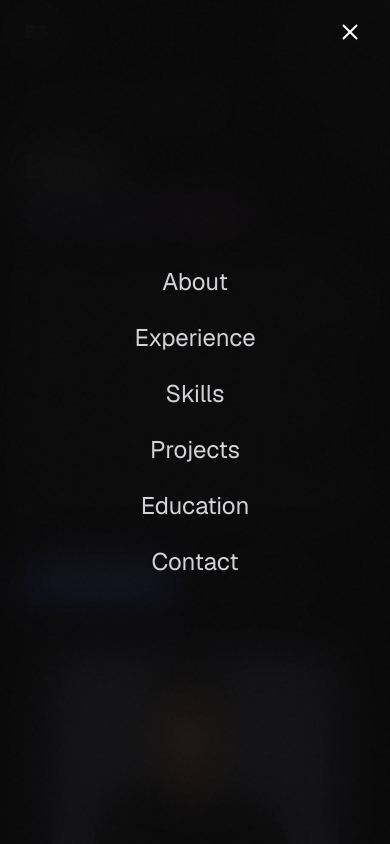
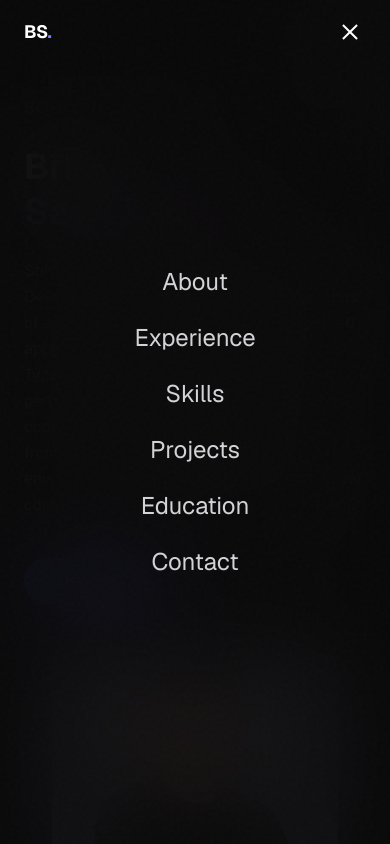
Before and after one commit to Briansangermano/portfolio2026, a Next.js app: page / in a window 390 px wide. Both pictures are taken after a click on the button "Toggle menu". Shown: the top 844 px of the page. Built offline with nearby package versions, Linux system fonts and the light colour scheme.

Commit message:
fix: mobile burger menu broken after selecting a tab
- Move mobile menu overlay outside <header> to fix nested
  position:fixed issue after scrolling
- Use functional state update for burger toggle
- Add type='button' to all buttons
- Remove backdropFilter from framer-motion animation props

```diff
--- a/src/components/layout/Header.tsx
+++ b/src/components/layout/Header.tsx
@@ -49,6 +49,7 @@ export default function Header() {
   }, [])
 
   return (
+    <>
     <header
       className={`fixed top-0 left-0 right-0 z-50 transition-all duration-500 ${
         scrolled
@@ -58,6 +59,7 @@ export default function Header() {
     >
       <nav className="mx-auto flex max-w-6xl items-center justify-between px-6 py-4">
         <button
+          type="button"
           onClick={() => scrollToSection("#hero")}
           className="relative text-lg font-bold tracking-tight text-white after:absolute after:-bottom-1 after:left-0 after:h-px after:w-full after:origin-right after:scale-x-0 after:bg-indigo-400 after:transition-transform after:duration-300 hover:after:origin-left hover:after:scale-x-100"
         >
@@ -70,6 +72,7 @@ export default function Header() {
             return (
               <li key={item.href}>
                 <button
+                  type="button"
                   onClick={() => scrollToSection(item.href)}
                   className={`relative rounded-lg px-4 py-2 text-sm transition-all duration-300 ${
                     isActive
@@ -92,7 +95,8 @@ export default function Header() {
         </ul>
 
         <button
-          onClick={() => setMobileOpen(!mobileOpen)}
+          type="button"
+          onClick={() => setMobileOpen(prev => !prev)}
           className="relative z-50 flex h-8 w-8 flex-col items-center justify-center gap-1.5 md:hidden"
           aria-label="Toggle menu"
         >
@@ -113,13 +117,14 @@ export default function Header() {
           />
         </button>
       </nav>
+    </header>
 
-      <AnimatePresence>
+    <AnimatePresence>
         {mobileOpen && (
           <motion.div
-            initial={{ opacity: 0, backdropFilter: "blur(0px)" }}
-            animate={{ opacity: 1, backdropFilter: "blur(20px)" }}
-            exit={{ opacity: 0, backdropFilter: "blur(0px)" }}
+            initial={{ opacity: 0 }}
+            animate={{ opacity: 1 }}
+            exit={{ opacity: 0 }}
             transition={{ duration: 0.3 }}
             className="fixed inset-0 z-40 flex items-center justify-center bg-[#0a0a0a]/90 backdrop-blur-2xl md:hidden"
           >
@@ -127,6 +132,7 @@ export default function Header() {
               {navItems.map((item) => (
                 <li key={item.href}>
                   <button
+                    type="button"
                     onClick={() => {
                       scrollToSection(item.href)
                       setMobileOpen(false)
@@ -140,7 +146,7 @@ export default function Header() {
             </ul>
           </motion.div>
         )}
-      </AnimatePresence>
-    </header>
+    </AnimatePresence>
+    </>
   )
 }
```
